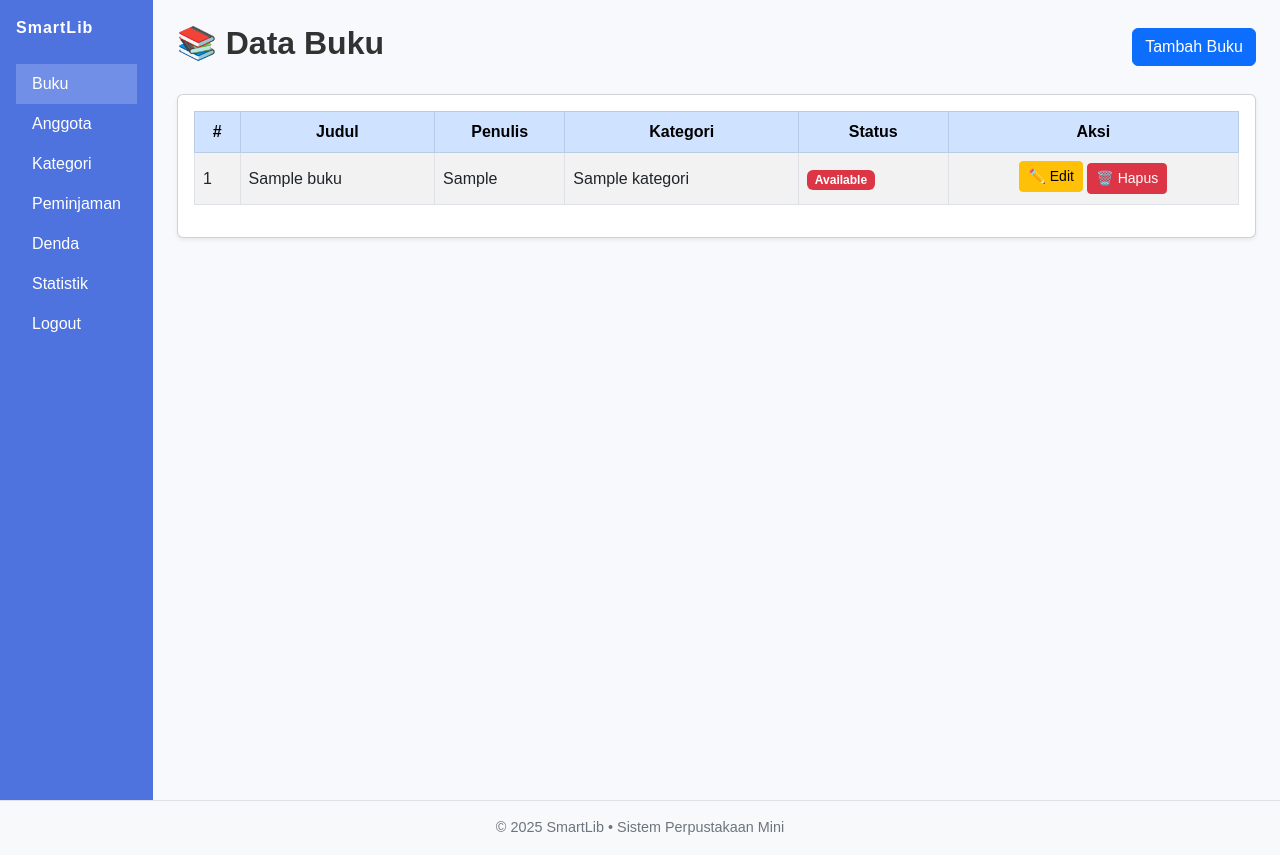
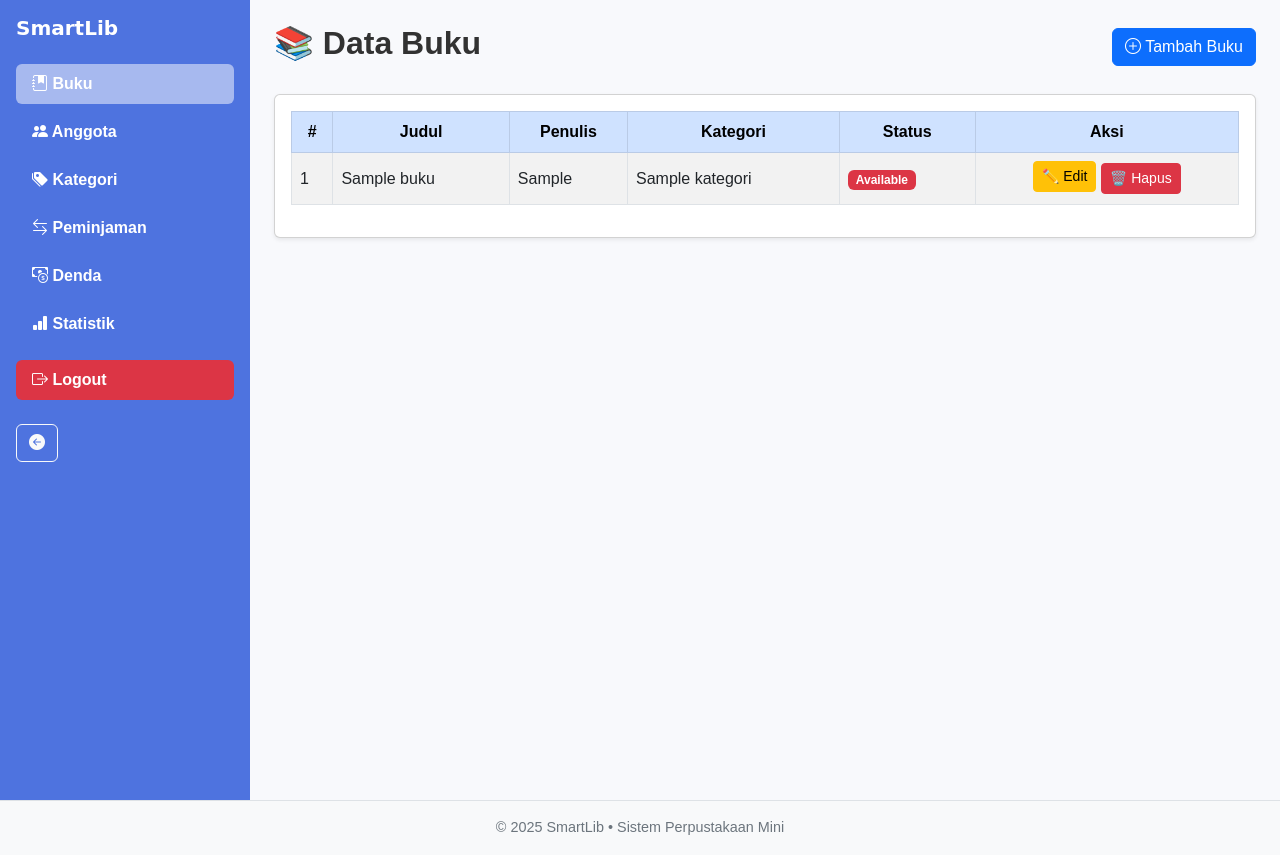
Before and after one commit to Riskiii098/ProjekWEBPrak, a PHP site: page /buku.php in a window 1280 px wide. Run offline with PHP 8.4, Linux system fonts and the light colour scheme; a user stored in the database is signed in; tables that the repository leaves empty hold one stand-in row (values such as "Sample post"); some libraries are stand-ins or nearby versions.

Commit message:
Update sidebar.php

```diff
--- a/includes/sidebar.php
+++ b/includes/sidebar.php
@@ -1,12 +1,110 @@
-<nav class="sidebar p-3">
-  <a class="navbar-brand text-white mb-4 d-block" href="buku.php">SmartLib</a>
-  <ul class="nav flex-column">
-    <li class="nav-item"><a class="nav-link <?= $page=='buku'?'active':'' ?>" href="buku.php">Buku</a></li>
-    <li class="nav-item"><a class="nav-link <?= $page=='anggota'?'active':'' ?>" href="anggota.php">Anggota</a></li>
-    <li class="nav-item"><a class="nav-link <?= $page=='kategori'?'active':'' ?>" href="kategori.php">Kategori</a></li>
-    <li class="nav-item"><a class="nav-link <?= $page=='peminjaman'?'active':'' ?>" href="peminjaman.php">Peminjaman</a></li>
-    <li class="nav-item"><a class="nav-link <?= $page=='denda'?'active':'' ?>" href="denda.php">Denda</a></li>
-    <li class="nav-item"><a class="nav-link <?= $page=='statistik'?'active':'' ?>" href="statistik.php">Statistik</a></li>
-    <li class="nav-item"><a class="nav-link" href="logout.php">Logout</a></li>
+<?php
+$currentPage = basename($_SERVER['PHP_SELF'], '.php');
+?>
+
+<link rel="stylesheet" href="https://cdn.jsdelivr.net/npm/bootstrap-icons@1.10.5/font/bootstrap-icons.css">
+
+<!-- Sidebar -->
+<nav id="sidebarMenu" class="fw-semibold p-3"
+  style="width: 250px; min-height: 100vh; transition: width 0.3s; background-color: #4e73df;" data-state="open">
+
+  <!-- Judul -->
+  <div class="mb-3">
+    <h4 class="text-white fw-bold" id="sidebarTitle" style="font-family: 'Montserrat', cursive; font-size: 20px;">SmartLib</h4>
+  </div>
+
+  <!-- Menu -->
+  <ul class="nav flex-column mt-3">
+    <li class="nav-item">
+      <a class="nav-link text-white mt-2 <?= ($currentPage == 'buku') ? 'bg-opacity-50 bg-white rounded' : '' ?>" href="buku.php">
+        <i class="bi bi-journal-bookmark-fill"></i> <span class="link-text"> Buku</span>
+      </a>
+    </li>
+    <li class="nav-item">
+      <a class="nav-link text-white mt-2 <?= ($currentPage == 'anggota') ? 'bg-opacity-50 bg-white rounded' : '' ?>" href="anggota.php">
+        <i class="bi bi-people-fill"></i> <span class="link-text"> Anggota</span>
+      </a>
+    </li>
+    <li class="nav-item">
+      <a class="nav-link text-white mt-2 <?= ($currentPage == 'kategori') ? 'bg-opacity-50 bg-white rounded' : '' ?>" href="kategori.php">
+        <i class="bi bi-tags-fill"></i> <span class="link-text"> Kategori</span>
+      </a>
+    </li>
+    <li class="nav-item">
+      <a class="nav-link text-white mt-2 <?= ($currentPage == 'peminjaman') ? 'bg-opacity-50 bg-white rounded' : '' ?>" href="peminjaman.php">
+        <i class="bi bi-arrow-left-right"></i> <span class="link-text"> Peminjaman</span>
+      </a>
+    </li>
+    <li class="nav-item">
+      <a class="nav-link text-white mt-2 <?= ($currentPage == 'denda') ? 'bg-opacity-50 bg-white rounded' : '' ?>" href="denda.php">
+        <i class="bi bi-cash-coin"></i> <span class="link-text"> Denda</span>
+      </a>
+    </li>
+    <li class="nav-item">
+      <a class="nav-link text-white mt-2 <?= ($currentPage == 'statistik') ? 'bg-opacity-50 bg-white rounded' : '' ?>" href="statistik.php">
+        <i class="bi bi-bar-chart-fill"></i> <span class="link-text"> Statistik</span>
+      </a>
+    </li>
+    <li class="nav-item mt-3">
+      <!-- Tombol logout akan menggunakan SweetAlert -->
+      <a class="nav-link fw-semibold bg-danger text-white rounded" href="#" id="logoutBtn">
+        <i class="bi bi-box-arrow-right"></i> <span class="link-text"> Logout</span>
+      </a>
+    </li>
   </ul>
+
+  <!-- Collapse Button -->
+  <button id="toggleSidebar" class="btn btn-outline-light d-flex align-items-center gap-2 mt-4" type="button">
+    <span class="toggle-icon"><i class="bi bi-arrow-left-circle-fill"></i></span>
+  </button>
 </nav>
+
+<!-- Collapse Script -->
+<script>
+  const toggleBtn = document.getElementById('toggleSidebar');
+  const sidebar = document.getElementById('sidebarMenu');
+  const texts = document.querySelectorAll('.link-text');
+  const title = document.getElementById('sidebarTitle');
+  const toggleIcon = document.querySelector('.toggle-icon i');
+
+  toggleBtn.addEventListener('click', function () {
+    const isOpen = sidebar.getAttribute('data-state') === 'open';
+
+    if (isOpen) {
+      sidebar.style.width = '80px';
+      texts.forEach(t => t.style.display = 'none');
+      title.style.display = 'none';
+      toggleIcon.className = 'bi bi-arrow-right-circle-fill';
+      sidebar.setAttribute('data-state', 'collapsed');
+    } else {
+      sidebar.style.width = '250px';
+      texts.forEach(t => t.style.display = 'inline');
+      title.style.display = 'block';
+      toggleIcon.className = 'bi bi-arrow-left-circle-fill';
+      sidebar.setAttribute('data-state', 'open');
+    }
+  });
+</script>
+
+<!-- SweetAlert Logout -->
+<script src="https://cdn.jsdelivr.net/npm/sweetalert2@11"></script>
+<script>
+  document.getElementById('logoutBtn').addEventListener('click', function (e) {
+    e.preventDefault();
+    Swal.fire({
+      title: 'Yakin ingin logout?',
+      text: "Sesi Anda akan diakhiri.",
+      icon: 'warning',
+      showCancelButton: true,
+      confirmButtonColor: '#d33',
+      cancelButtonColor: '#3085d6',
+      confirmButtonText: 'Ya, logout',
+      cancelButtonText: 'Batal',
+      reverseButtons: true
+    }).then((result) => {
+      if (result.isConfirmed) {
+        window.location.href = 'logout.php';
+      }
+    });
+  });
+</script>
```
